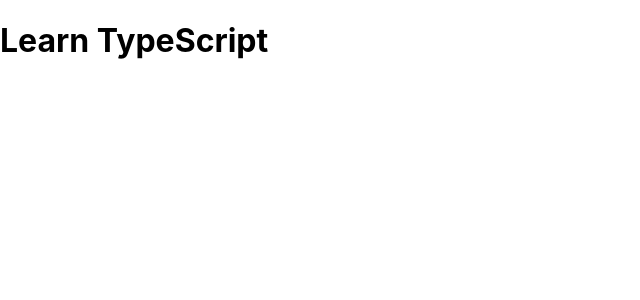
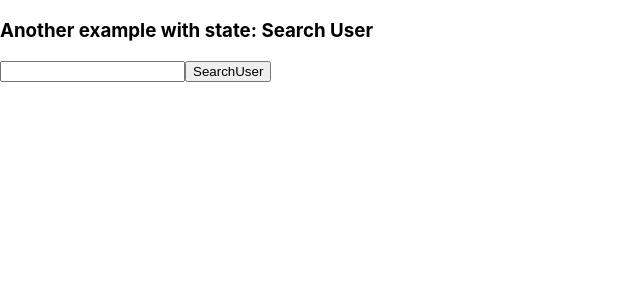
Before and after one commit to CamHaoHa/myLearning-react-typescript, a React (Create React App) app: page / in a window 1280 px wide. Shown: the top 300 px of the page, without its empty margins (0-640 px from the left). Built offline with nearby package versions, Linux system fonts and the light colour scheme.

Commit message:
searchUser : another example with typescript-state

```diff
--- a/src/index.tsx
+++ b/src/index.tsx
@@ -1,7 +1,7 @@
 import React from 'react';
 import ReactDOM from 'react-dom/client';
 import './index.css';
-import App from './App';
+import SearchUser from './state/SearchUser';
 import reportWebVitals from './reportWebVitals';
 
 const root = ReactDOM.createRoot(
@@ -9,7 +9,7 @@ const root = ReactDOM.createRoot(
 );
 root.render(
   <React.StrictMode>
-    <App />
+    <SearchUser />
   </React.StrictMode>
 );
 
--- /dev/null
+++ b/src/state/SearchUser.tsx
@@ -0,0 +1,36 @@
+import React , {useState} from 'react'
+
+type Props = {}
+
+const SearchUser:React.FC = () => {
+  const users = [
+    {name: 'Andrew',age: 100},
+    {name: 'Cathie', age: 1000},
+    {name: 'Andrew2', age:10000}
+  ]
+  const [name, setName ] = useState('')
+  const [foundUser, setUser] = useState<{name:string, age: number} | undefined>()
+  const handleSearch = () => {
+    const foundUser = users.find((user) => {return user.name=== name})
+    setUser(foundUser)
+  }
+  return (
+    <div>
+        <h3>Another example with state: Search User</h3>
+        <input
+          type="text"
+          value = {name}
+          onChange={(e) => setName(e.target.value)
+        } />
+        <button
+          type='button'
+          onClick={handleSearch}
+        >
+          SearchUser
+        </button>
+        {foundUser && (<div>{foundUser.name}{foundUser.age}</div>) }
+    </div>
+  )
+}
+
+export default SearchUser
```
